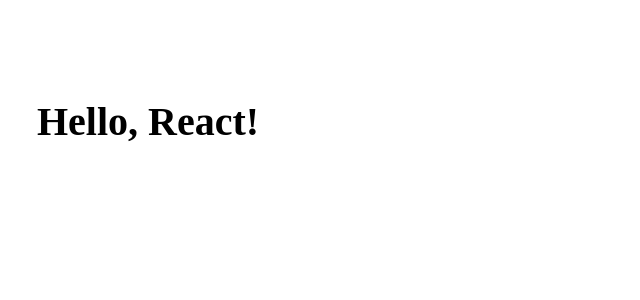
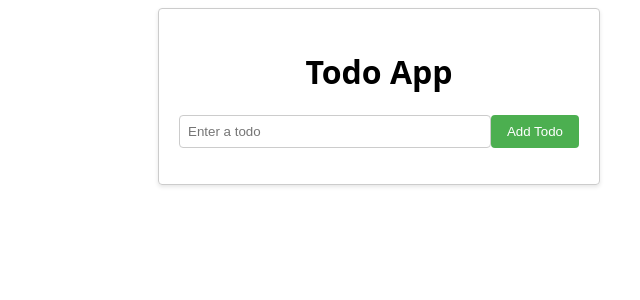
Before and after one commit to AbePlays/webpack-mastery, a React app: page / in a window 1280 px wide. Shown: the top 300 px of the page, without its empty margins (261-901 px from the left). Built offline with nearby package versions, Linux system fonts and the light colour scheme.

Commit message:
feat: add dummy application

```diff
--- a/src/index.scss
+++ b/src/index.scss
@@ -1,15 +1,67 @@
-/* https://www.swyx.io/css-100-bytes */
-
-$mw: 70ch;
-
 html {
-  max-width: $mw;
-  padding: 3em 1em;
-  margin: auto;
-  line-height: 1.75;
-  font-size: 1.25em;
+  font-family: system-ui, -apple-system, BlinkMacSystemFont, 'Segoe UI', Roboto,
+    Oxygen, Ubuntu, Cantarell, 'Open Sans', 'Helvetica Neue', sans-serif;
 }
 
-.font-bold {
-  font-weight: 700;
+.container {
+  max-width: 400px;
+  margin: 0 auto;
+  padding: 20px;
+  border: 1px solid #ccc;
+  border-radius: 4px;
+  box-shadow: 0 2px 4px rgba(0, 0, 0, 0.1);
 }
+
+h1 {
+  text-align: center;
+}
+
+.input-container {
+  display: flex;
+  margin-bottom: 10px;
+
+  input[type='text'] {
+    flex: 1;
+    padding: 8px;
+    border-radius: 4px;
+    border: 1px solid #ccc;
+  }
+
+  button {
+    padding: 8px 16px;
+    border-radius: 4px;
+    border: none;
+    background-color: #4caf50;
+    color: #fff;
+    cursor: pointer;
+  }
+
+  button:hover {
+    background-color: #45a049;
+  }
+}
+
+.todo-list {
+  list-style-type: none;
+  padding: 0;
+}
+
+.todo-item {
+  display: flex;
+  align-items: center;
+  margin-bottom: 10px;
+
+  button {
+    margin-left: 10px;
+    padding: 4px 8px;
+    border-radius: 4px;
+    border: none;
+    background-color: #f44336;
+    color: #fff;
+    cursor: pointer;
+  }
+
+  button:hover {
+    background-color: #d32f2f;
+  }
+}
--- a/src/index.tsx
+++ b/src/index.tsx
@@ -1,11 +1,61 @@
+import React from 'react'
 import { createRoot } from 'react-dom/client'
+
 import './index.scss'
 
 const div = document.getElementById('root')
 
 if (div) {
   const root = createRoot(div)
-  root.render(<h1>Hello, React!</h1>)
+  root.render(<TodoApp />)
 } else {
   throw new Error('Could not find root element')
 }
+
+function TodoApp() {
+  const [inputValue, setInputValue] = React.useState('')
+  const [todos, setTodos] = React.useState<string[]>([])
+  const inputRef = React.useRef<HTMLInputElement>(null)
+
+  function addTodo() {
+    if (inputValue.trim() !== '') {
+      setTodos([...todos, inputValue])
+      setInputValue('')
+    }
+    inputRef.current?.focus()
+  }
+
+  function deleteTodo(index: number) {
+    const newTodos = [...todos]
+    newTodos.splice(index, 1)
+    setTodos(newTodos)
+  }
+
+  return (
+    <div className="container">
+      <h1>Todo App</h1>
+      <div className="input-container">
+        <input
+          onChange={(e) => setInputValue(e.target.value)}
+          placeholder="Enter a todo"
+          ref={inputRef}
+          type="text"
+          value={inputValue}
+        />
+        <button onClick={addTodo} type="button">
+          Add Todo
+        </button>
+      </div>
+      <ul className="todo-list">
+        {todos.map((todo, index) => (
+          <li className="todo-item" key={index}>
+            {todo}
+            <button onClick={() => deleteTodo(index)} type="button">
+              Delete
+            </button>
+          </li>
+        ))}
+      </ul>
+    </div>
+  )
+}
```
